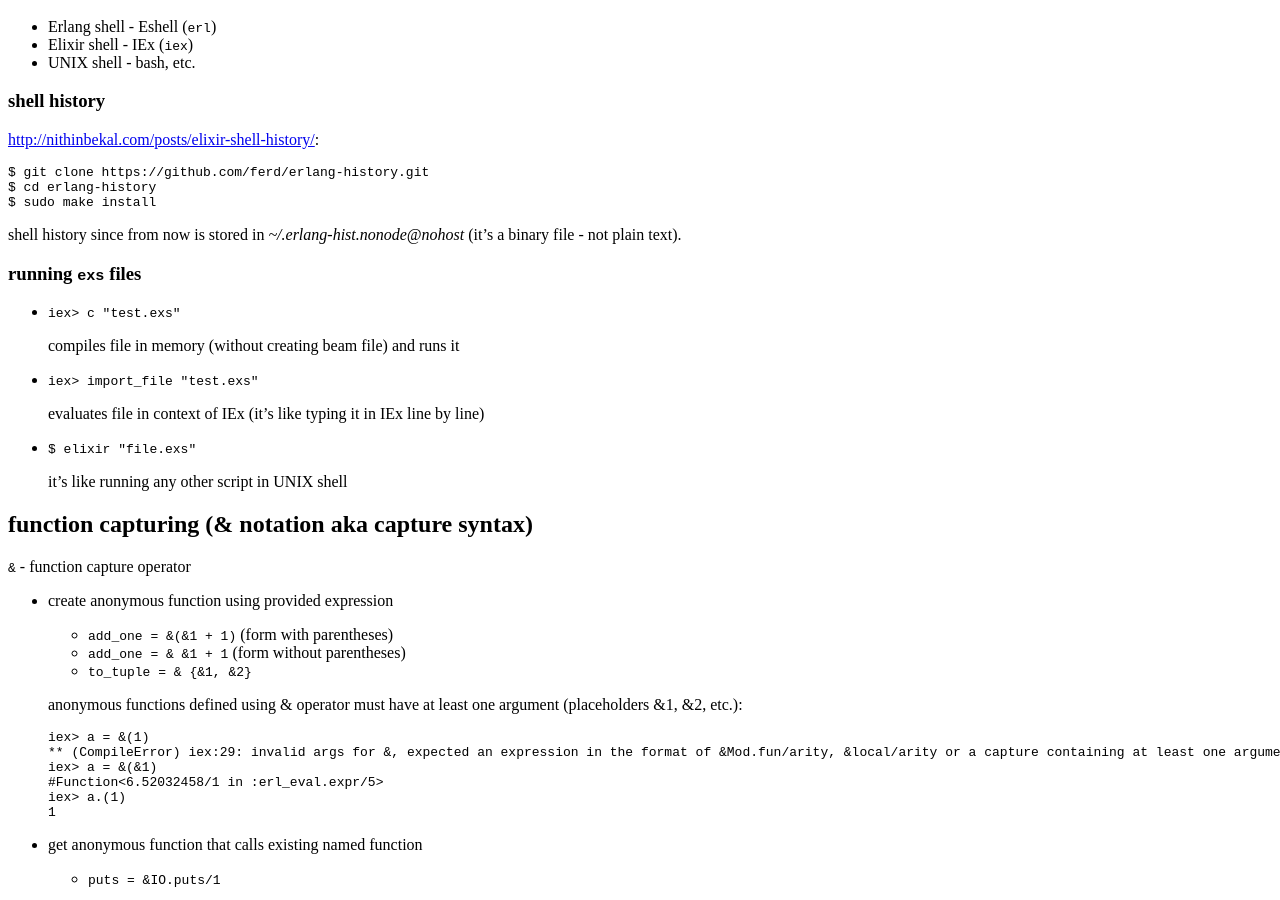
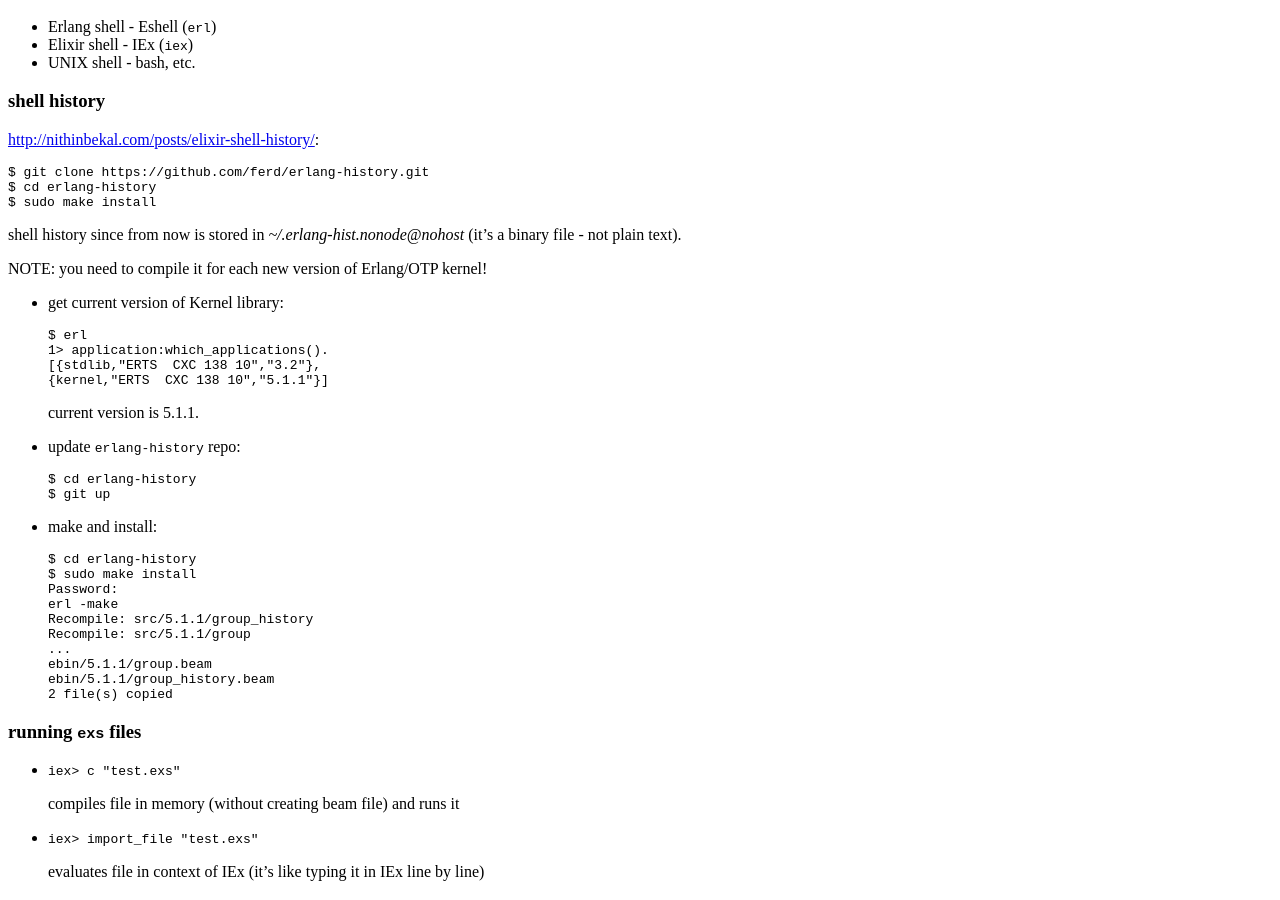
Before and after one commit to tap349/tap349.github.io, a Jekyll site: the page built from _posts/2016-12-31-elixir-notes.md, in a window 1280 px wide and 900 px high, scrolled down 401 px. Built offline with Jekyll 4.4.1, drawn with Linux system fonts in a browser that asks for light colours.

Commit message:
update 2016-12-31_19:57:04

````diff
--- a/_posts/2016-12-31-elixir-notes.md
+++ b/_posts/2016-12-31-elixir-notes.md
@@ -31,6 +31,40 @@ $ sudo make install
 
 shell history since from now is stored in _~/.erlang-hist.nonode@nohost_
 (it's a binary file - not plain text).
+
+NOTE: you need to compile it for each new version of Erlang/OTP kernel!
+
+- get current version of Kernel library:
+
+  ```sh
+  $ erl
+  1> application:which_applications().
+  [{stdlib,"ERTS  CXC 138 10","3.2"},
+  {kernel,"ERTS  CXC 138 10","5.1.1"}]
+  ```
+  current version is 5.1.1.
+
+- update `erlang-history` repo:
+
+  ```sh
+  $ cd erlang-history
+  $ git up
+  ```
+
+- make and install:
+
+  ```sh
+  $ cd erlang-history
+  $ sudo make install
+  Password:
+  erl -make
+  Recompile: src/5.1.1/group_history
+  Recompile: src/5.1.1/group
+  ...
+  ebin/5.1.1/group.beam
+  ebin/5.1.1/group_history.beam
+  2 file(s) copied
+  ```
 
 ### running `exs` files
 
````
